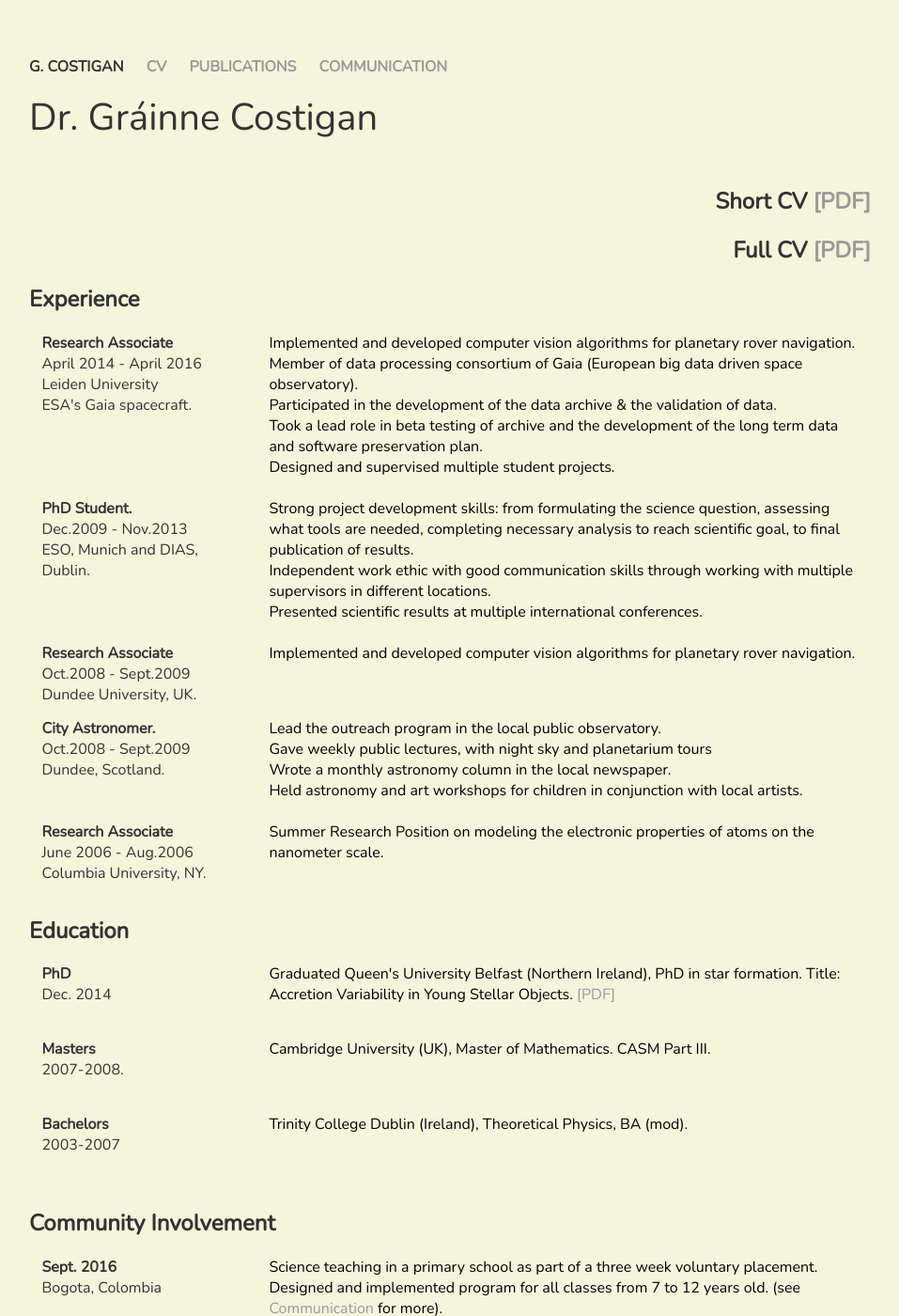
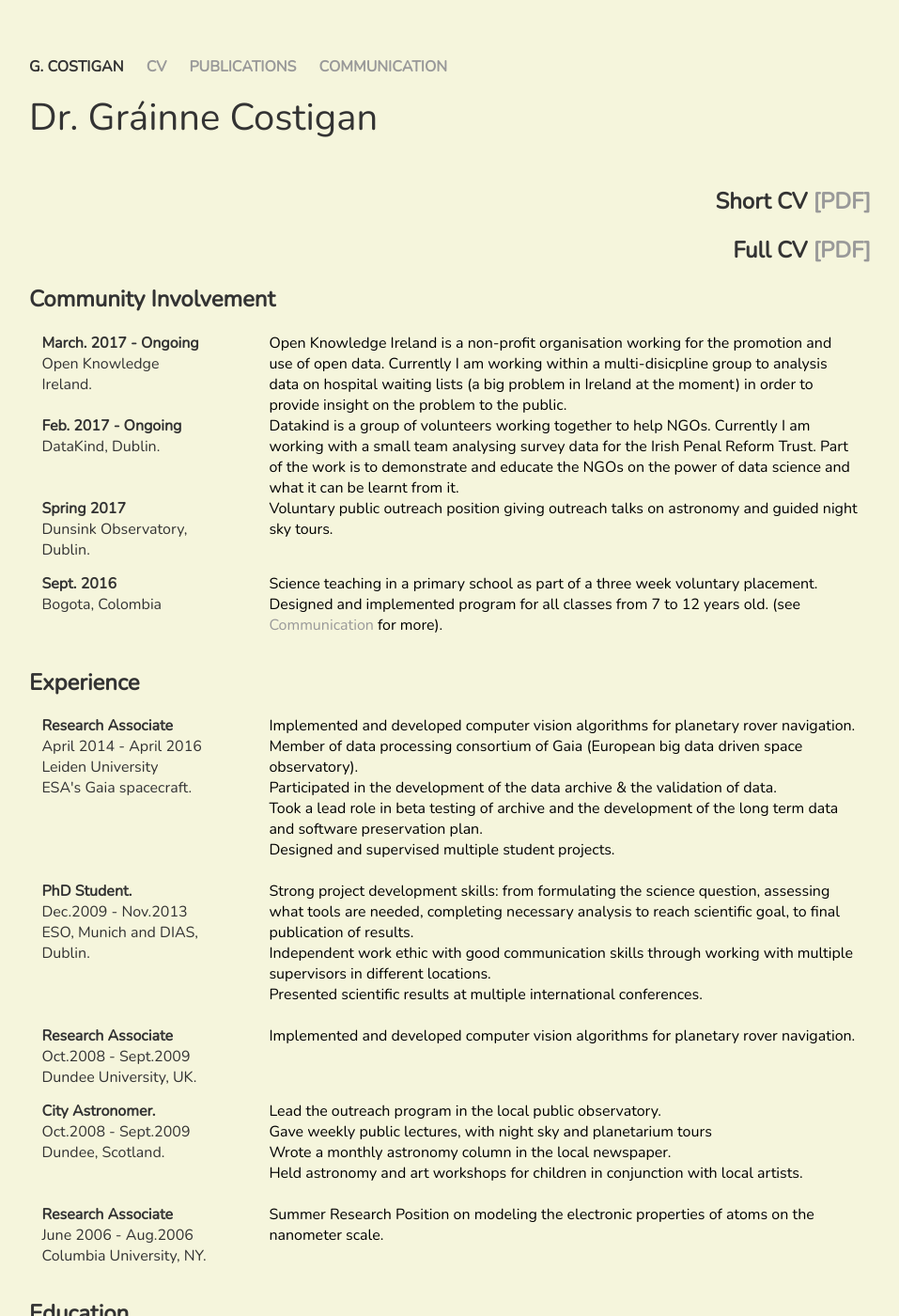
Before and after one commit to twotonnetess/twotonnetess.github.io, a Jekyll site: the page built from cv/index.html, in a window 1280 px wide and 1400 px high. Shown: the whole window at 94% size, without its empty margins (161-1118 px from the left). Built offline with Jekyll 4.4.1, drawn with Linux system fonts in a browser that asks for light colours.

Commit message:
Addition of volunteering positions to CV

```diff
--- a/cv/index.html
+++ b/cv/index.html
@@ -10,6 +10,44 @@ title: CV G. Costigan
 
 <h2 align="right" > Short CV <a href="CV_online_short.pdf">[PDF]</a></h2>
 <h2 align="right" > Full CV <a href="CV_online_long.pdf">[PDF]</a></h2>
+
+
+<h2> Community Involvement </h2>
+
+<div class="group_cv">
+   <date_place>
+   <b>March. 2017 - Ongoing </b> </br>
+   Open Knowledge Ireland.
+   </date_place> <place_details>
+   Open Knowledge Ireland is a non-profit organisation working for the promotion and use of open data. Currently I am working within a multi-disicpline group to analysis data on hospital waiting lists (a big problem in Ireland at the moment) in order to provide insight on the problem to the public. </br>
+</place_details>
+</div>
+
+<div class="group_cv">
+   <date_place>
+   <b>Feb. 2017 - Ongoing </b> </br>
+   DataKind, Dublin.
+   </date_place> <place_details>
+   Datakind is a group of volunteers working together to help NGOs. Currently I am working with a small team analysing survey data for the Irish Penal Reform Trust. Part of the work is to demonstrate and educate the NGOs on the power of data science and what it can be learnt from it.    </place_details>
+</div>
+
+<div class="group_cv">
+   <date_place>
+   <b>Spring 2017 </b> </br>
+   Dunsink Observatory, Dublin.
+   </date_place> <place_details>
+   Voluntary public outreach position giving outreach talks on astronomy and guided night sky tours.  </place_details>
+</div>
+
+<div class="group_cv">
+   <date_place>
+   <b>Sept. 2016 </b> </br>
+   Bogota, Colombia
+   </date_place> <place_details>
+    Science teaching in a primary school as part of a three week voluntary placement. Designed and implemented program for all classes from 7 to 12 years old. (see <a href="../communications/">Communication</a> for more).
+   </place_details>
+</div>
+
 
 <h2> Experience </h2>
 
@@ -113,16 +151,8 @@ title: CV G. Costigan
 
 
 
-<h2> Community Involvement </h2>
 
-<div class="group_cv">
-   <date_place>
-   <b>Sept. 2016 </b> </br>
-   Bogota, Colombia
-   </date_place> <place_details>
-    Science teaching in a primary school as part of a three week voluntary placement. Designed and implemented program for all classes from 7 to 12 years old. (see <a href="../communications/">Communication</a> for more).
-   </place_details>
-</div>
+<h2> Professional Service </h2>
 
 <div class="group_cv">
    <date_place>
```
